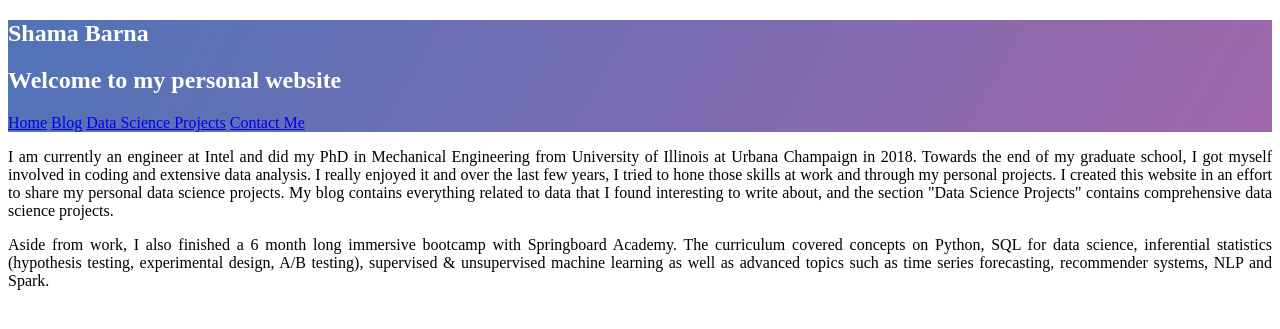
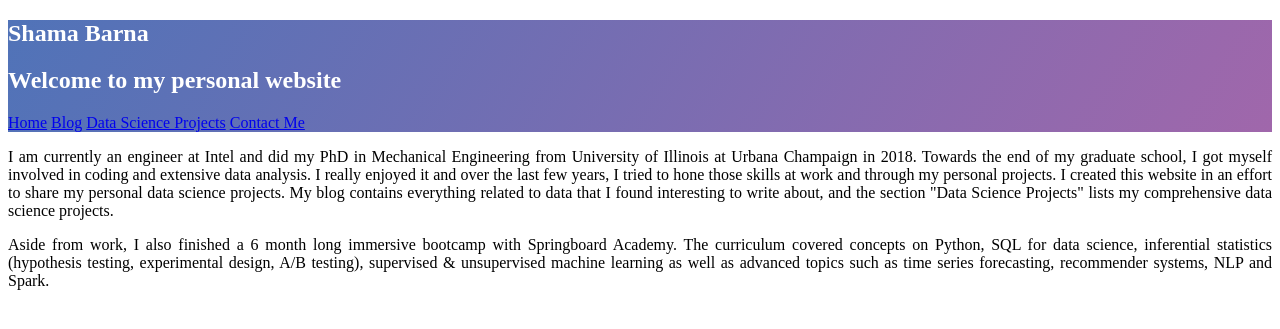
Before and after one commit to shamafarabi/shama.github.io, a Jekyll site: the page built from index.md, in a window 1280 px wide. Shown: the top 329 px of the page. Built offline with Jekyll 4.4.1, drawn with Linux system fonts in a browser that asks for light colours; nearby versions of some CDN libraries.

Commit message:
Update index.md

```diff
--- a/index.md
+++ b/index.md
@@ -3,7 +3,7 @@ layout: default
 ---
 <p style='text-align: justify;'>
 
-I am currently an engineer at Intel and did my PhD in Mechanical Engineering from University of Illinois at Urbana Champaign in 2018. Towards the end of my graduate school, I got myself involved in coding and extensive data analysis. I really enjoyed it and over the last few years, I tried to hone those skills at work and through my personal projects. I created this website in an effort to share my personal data science projects. My blog contains everything related to data that I found interesting to write about, and the section  "Data Science Projects" contains comprehensive data science projects.
+I am currently an engineer at Intel and did my PhD in Mechanical Engineering from University of Illinois at Urbana Champaign in 2018. Towards the end of my graduate school, I got myself involved in coding and extensive data analysis. I really enjoyed it and over the last few years, I tried to hone those skills at work and through my personal projects. I created this website in an effort to share my personal data science projects. My blog contains everything related to data that I found interesting to write about, and the section  "Data Science Projects" lists my comprehensive data science projects.
 </p>
 
 <p style='text-align: justify;'>
```
